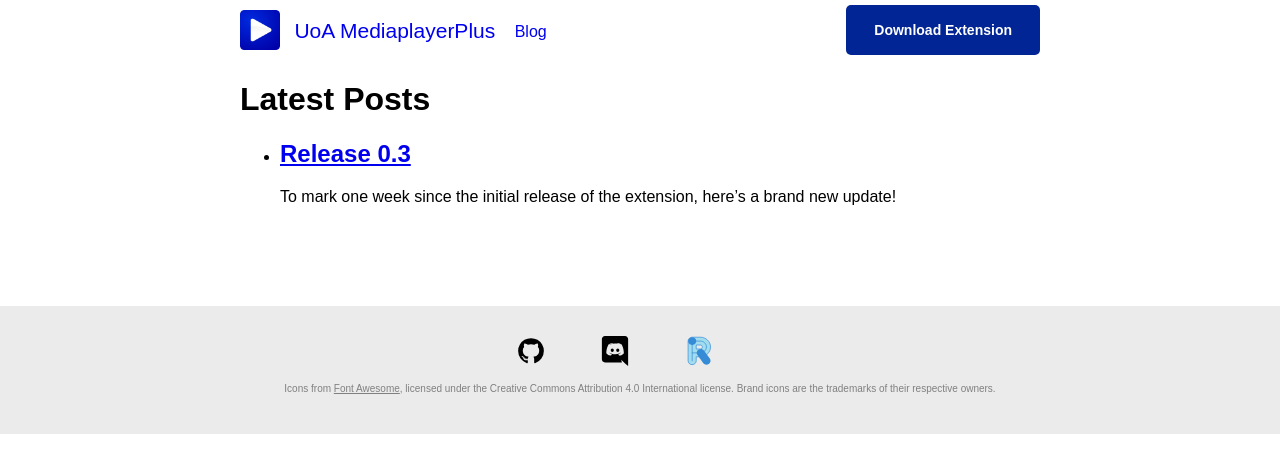
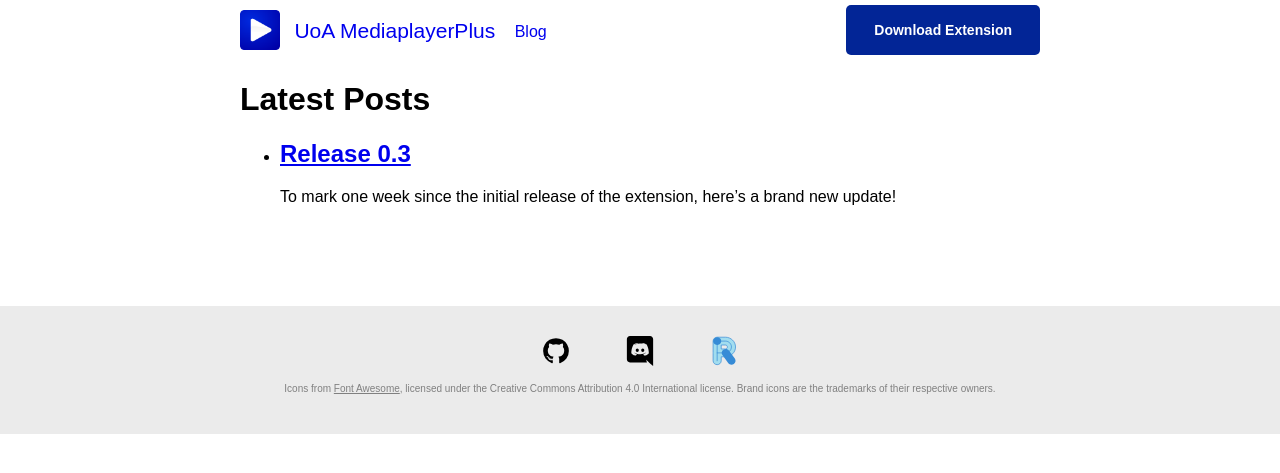
Before and after one commit to acoollevel/uoa-mediaplayer-plus, a Jekyll site: the page built from docs/blog.html, in a window 1280 px wide. Shown: the top 473 px of the page. Built offline with Jekyll 4.4.1, drawn with Linux system fonts in a browser that asks for light colours.

Commit message:
Fixed a few tiny issues with the site

```diff
--- a/docs/_layouts/default.html
+++ b/docs/_layouts/default.html
@@ -21,7 +21,7 @@
         <span class="name">UoA MediaplayerPlus</span>
       </a>
       {% for item in site.data.navigation %}
-        <a class="link" href="{{ site.baseurl }}/{{ item.link }}" {% if page.url == item.link %}style="font-weight: bold;"{% endif %}>
+        <a class="link" href="{{ site.baseurl }}{{ item.link }}" {% if page.url == item.link %}style="font-weight: bold;"{% endif %}>
           {{ item.name }}
         </a>
       {% endfor %}
--- a/docs/blog.html
+++ b/docs/blog.html
@@ -7,7 +7,7 @@
 <ul>
   {% for post in site.posts %}
     <li>
-      <h2><a href="{{ site.baseurl }}/{{ post.url }}">{{ post.title }}</a></h2>
+      <h2><a href="{{ site.baseurl }}{{ post.url }}">{{ post.title }}</a></h2>
       {{ post.excerpt }}
     </li>
   {% endfor %}
--- a/docs/static/main.css
+++ b/docs/static/main.css
@@ -125,7 +125,7 @@
 footer .icon {
     width: 30px;
     height: 30px;
-    margin-right: 50px;
+    margin: 0 25px;
 }
 
 button .icon {
```
